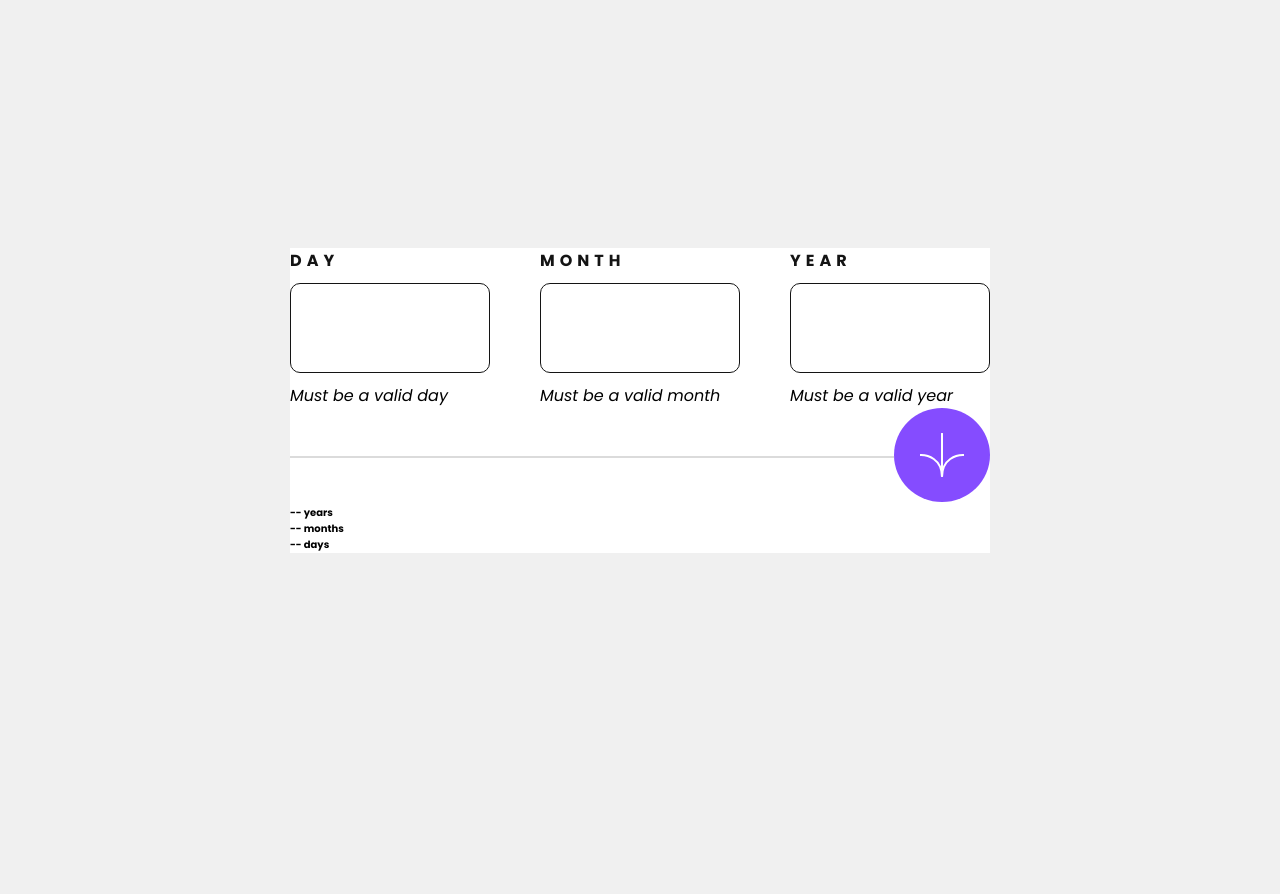
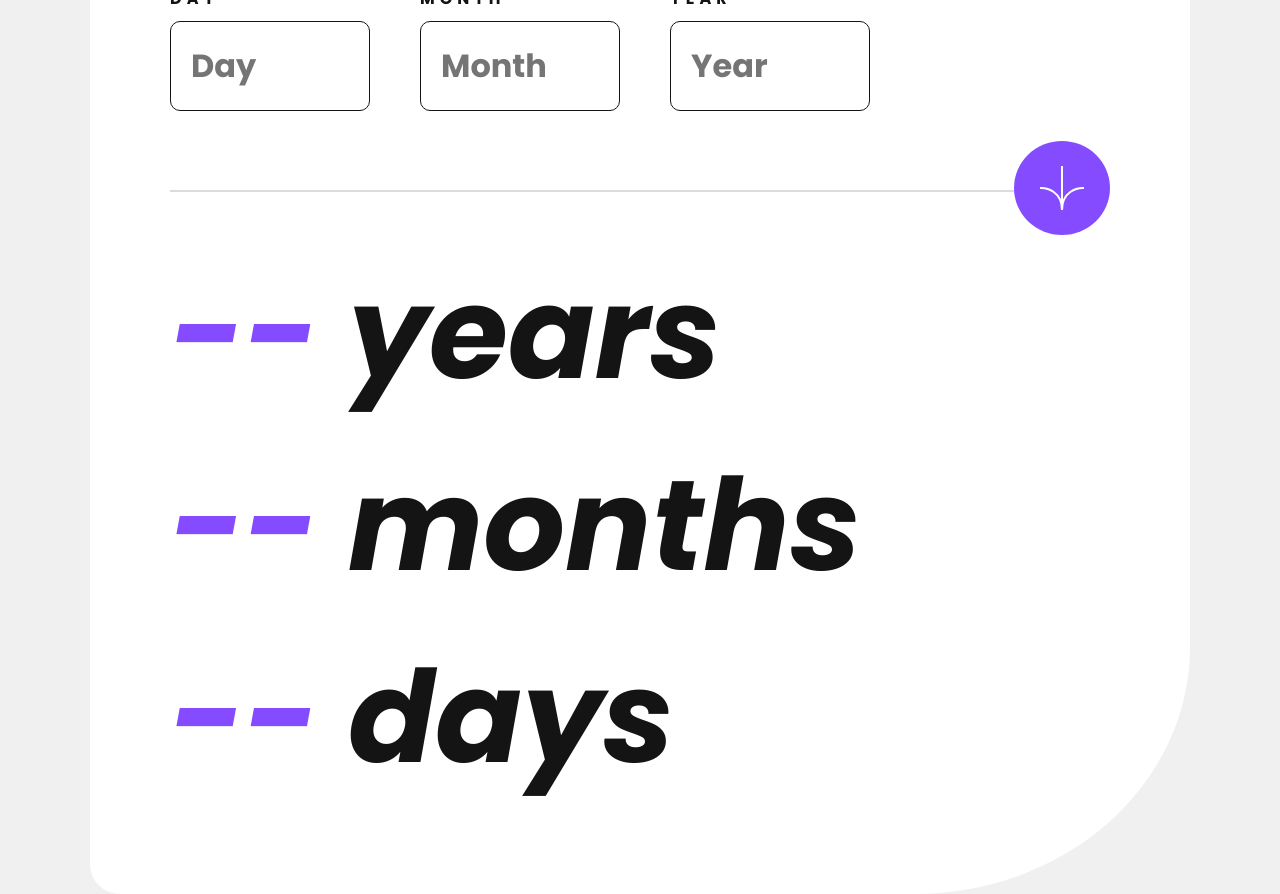
Before and after one commit to oliverpa-dev/AgeCalculator, a website: page index.html in a window 1280 px wide. Before the commit the page ends 800 px from the top, so only its background shows below. Drawn offline with Linux system fonts and the light colour scheme.

Commit message:
Add: Styling for output-field and hover effects

```diff
--- a/index.html
+++ b/index.html
@@ -27,17 +27,17 @@
       <div class="container__input">
         <div class="container__input-element">
           <label>Day</label>
-          <input type="text" />
+          <input placeholder="Day" type="text" />
           <span>Must be a valid day</span>
         </div>
         <div class="container__input-element">
           <label>Month</label>
-          <input type="text" />
+          <input placeholder="Month" type="text" />
           <span>Must be a valid month</span>
         </div>
         <div class="container__input-element">
           <label>Year</label>
-          <input type="text" />
+          <input placeholder="Year" type="text" />
           <span>Must be a valid year</span>
         </div>
       </div>
--- a/styles.scss
+++ b/styles.scss
@@ -48,14 +48,17 @@ body {
 }
 
 .container {
+  border-radius: 3rem;
+  border-bottom-right-radius: 25%;
   background-color: $neutral-white;
   display: flex;
   flex-direction: column;
+  min-width: 1100px;
+  padding: 8rem;
 
   &__input {
     display: flex;
     gap: 5rem;
-
     &-element {
       display: flex;
       gap: 1rem;
@@ -76,10 +79,13 @@ body {
         font-family: $font;
         font-size: $primary-size;
         font-weight: $bold;
+        outline-color: $neutral-off-black;
         padding: 2rem;
       }
 
       span {
+        display: none;
+        color: $primary-red;
         font-size: calc($primary-size / 2);
         font-weight: $regular-italic;
         font-style: italic;
@@ -87,15 +93,20 @@ body {
     }
   }
 
+  .show {
+    display: inline;
+  }
+
   &__button {
     display: flex;
     align-items: flex-end;
     position: relative;
     justify-content: flex-end;
+    margin-top: 3rem;
 
     span {
       border-bottom: 2px $neutral-light-grey solid;
-      width: calc(70rem - 9.6rem);
+      width: calc(94rem - 9.6rem);
       position: absolute;
       top: 50%;
       left: 0;
@@ -111,6 +122,24 @@ body {
       border-radius: 50%;
       cursor: pointer;
       padding: 2.5rem;
+      transition: background-color 0.3s ease-in-out;
+    }
+
+    img:hover {
+      background-color: $neutral-off-black;
+    }
+  }
+
+  &__output-field {
+    p {
+      font-size: calc($primary-size * 4);
+      font-style: italic;
+      font-weight: $extra-bold-italic;
+      color: $neutral-off-black;
+    }
+
+    span {
+      color: $primary-purple;
     }
   }
 }
```
Also changed, not shown: styles.css, 1 other file.
